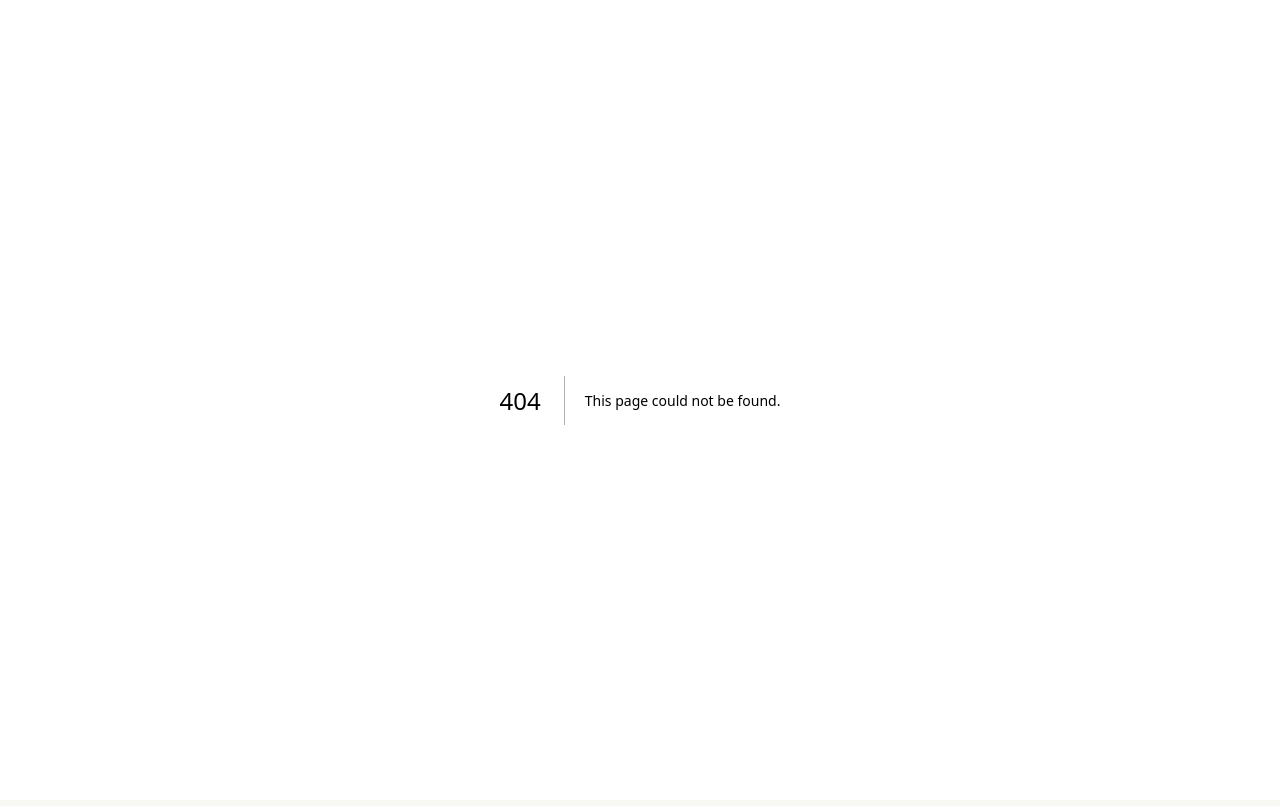
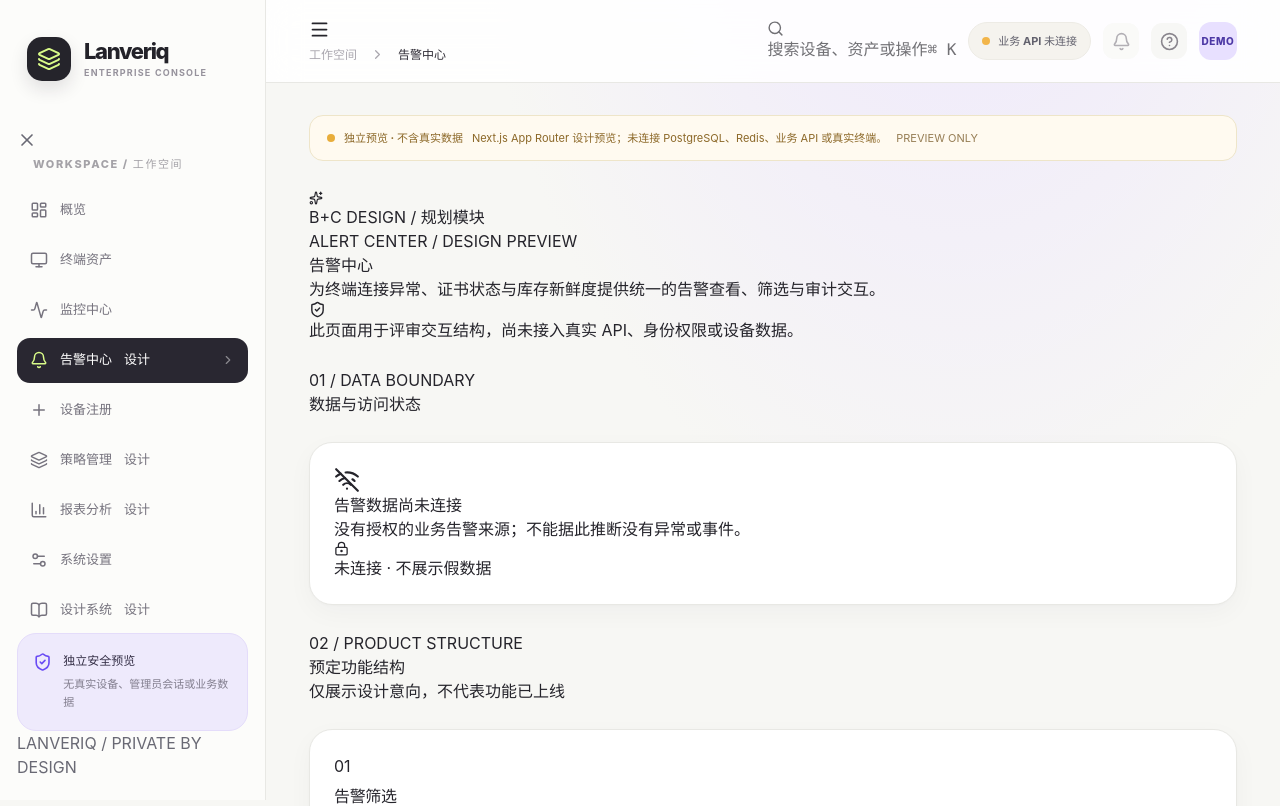
Before and after one commit to kunlong-luo/lanveriq, a Next.js app in the folder apps/web-next/: page /alerts in a window 1280 px wide. Before the commit this address had no page. Shown: the top 806 px of the page. Built offline with nearby package versions, Linux system fonts and the light colour scheme.

Commit message:
NXT-14: add alerts B+C disconnected design-only page

```diff
--- /dev/null
+++ b/apps/web-next/src/app/(console)/alerts/page.tsx
@@ -0,0 +1,14 @@
+import { PlannedConsolePage } from '@/components/planned-console-page';
+
+export default function Alerts() {
+  return <PlannedConsolePage eyebrow="ALERT CENTER / DESIGN PREVIEW"
+    title="告警中心"
+    summary="为终端连接异常、证书状态与库存新鲜度提供统一的告警查看、筛选与审计交互。"
+    emptyTitle="告警数据尚未连接"
+    emptyDescription="没有授权的业务告警来源；不能据此推断没有异常或事件。"
+    sections={[
+      { title: '告警筛选', detail: '按严重级别、设备组、处理状态及时间范围查找授权事件。' },
+      { title: '告警详情', detail: '查看事件来源、发生时间、影响范围、关联设备与处理建议。' },
+      { title: '确认与审计', detail: '需具备角色权限、服务器写入、幂等和审计链后才允许操作。' },
+    ]} />;
+}
```
